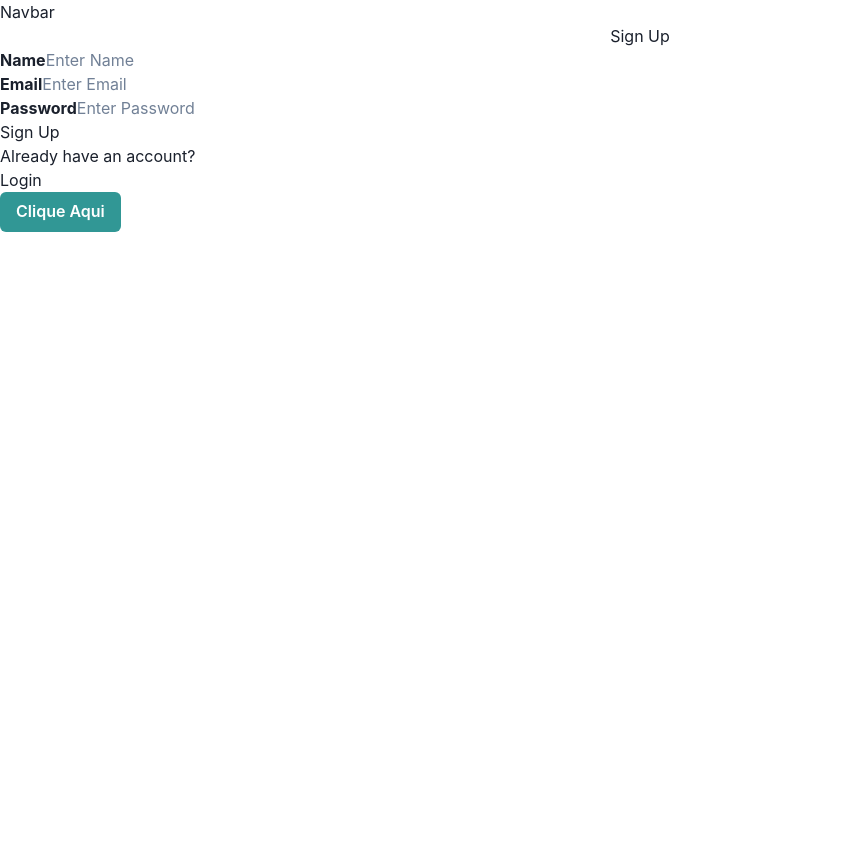
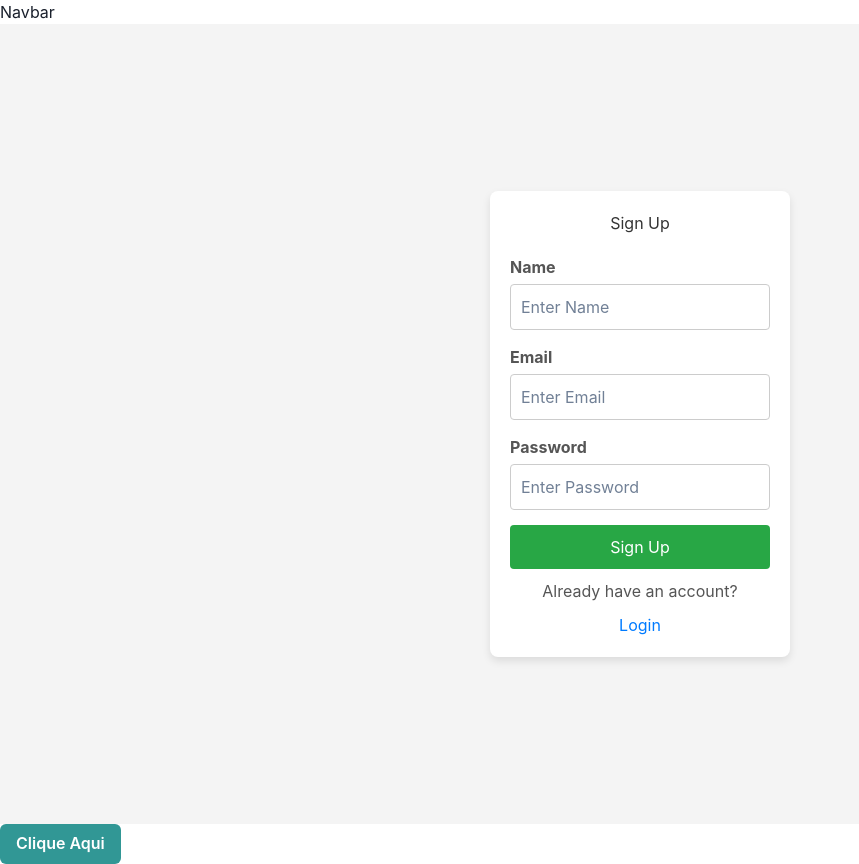
Before and after one commit to cauaauler/mixit, a React (Vite) app in the folder frontend/: page /signup in a window 1280 px wide. Shown: the whole page, without its empty margins (0-859 px from the left). Before the commit the page ends 800 px from the top, so only its background shows below. Built offline with nearby package versions, Linux system fonts and the light colour scheme.

Commit message:
login and register done

```diff
--- a/frontend/src/App.jsx
+++ b/frontend/src/App.jsx
@@ -7,6 +7,7 @@
 import AnimePage from "./pages/AnimePage";
 import CreatePage from "./pages/CreatePage";
 import Signup from "./pages/Signup";
+import Login from "./pages/Login";
 
 
 function App() {
@@ -20,6 +21,7 @@
 					<Route path="/" element={<AnimePage />} />
 					<Route path="/create" element={<CreatePage />} />
 					<Route path="/signup" element={<Signup />} />
+					<Route path="/login" element={<Login />} />
 				</Routes>
 				<Button colorScheme="teal">Clique Aqui</Button>
 			</Box>
--- a/frontend/src/pages/Login.jsx
+++ b/frontend/src/pages/Login.jsx
@@ -2,6 +2,7 @@
 import { Link } from "react-router-dom";
 import axios from "axios";
 import { useNavigate } from "react-router-dom";
+import "../styles/auth.css"; // Importa o arquivo CSS personalizado
 
 function Login() {
 	const [email, setEmail] = useState();
@@ -10,14 +11,20 @@
 
 	const handleSubmit = (e) => {
 		e.preventDefault();
+		if (!email || !password) {
+			alert("Please fill in both email and password.");
+			return;
+		}
 		axios
-			.post("http://localhost:3001/login", { email, password })
+			.post("http://localhost:5000/api/login", {
+			 "email": email,
+			 "password": password })
 			.then((result) => {
 				console.log(result);
 				if (result.data === "Success") {
 					navigate("/home");
 				} else {
-					navigate("/register");
+					navigate("/signup");
 					alert("You are not registered to this service");
 				}
 			})
@@ -25,30 +32,24 @@
 	};
 
 	return (
-		<div className="d-flex justify-content-center align-items-center bg-secondary vh-100">
-			<div className="bg-white p-3 rounded w-25">
-				<h2>
-					<center>Login</center>
-				</h2>
+		<div className="container">
+			<div className="login-box">
+				<h2>Login</h2>
 				<form onSubmit={handleSubmit}>
-					<div className="mb-3">
-						<label htmlFor="email">
-							<strong>Email</strong>
-						</label>
-						<input type="text" placeholder="Enter Email" autoComplete="off" name="email" className="form-control rounded-0" onChange={(e) => setEmail(e.target.value)} />
+					<div className="form-group">
+						<label htmlFor="email">Email</label>
+						<input type="text" placeholder="Enter Email" autoComplete="off" name="email" onChange={(e) => setEmail(e.target.value)} />
 					</div>
-					<div className="mb-3">
-						<label htmlFor="email">
-							<strong>Password</strong>
-						</label>
-						<input type="password" placeholder="Enter Password" name="password" className="form-control rounded-0" onChange={(e) => setPassword(e.target.value)} />
+					<div className="form-group">
+						<label htmlFor="password">Password</label>
+						<input type="password" placeholder="Enter Password" name="password" onChange={(e) => setPassword(e.target.value)} />
 					</div>
-					<button type="submit" className="btn btn-success w-100 rounded-0">
+					<button type="submit" className="btn">
 						Login
 					</button>
 				</form>
 				<p>Don't have an account?</p>
-				<Link to="/register" className="btn btn-default border w-100 bg-light rounded-0 text-decoration-none">
+				<Link to="/signup" className="link">
 					Sign Up
 				</Link>
 			</div>
--- a/frontend/src/pages/Signup.jsx
+++ b/frontend/src/pages/Signup.jsx
@@ -1,76 +1,58 @@
 import React, { useState } from "react";
 import { Link } from "react-router-dom";
-import axios from 'axios'
+import axios from "axios";
 import { useNavigate } from "react-router-dom";
+import "../styles/auth.css"; // Reutilizando o mesmo arquivo CSS do Login
 
 function Signup() {
-
-    const [name, setName] = useState()
-    const [email, setEmail] = useState()
-    const [password, setPassword] = useState()
-    const navigate = useNavigate()
+	const [name, setName] = useState();
+	const [email, setEmail] = useState();
+	const [password, setPassword] = useState();
+	const navigate = useNavigate();
 
 	const handleSubmit = (e) => {
-        e.preventDefault()
-        axios.post("http://localhost:5000/register", { name, email, password })
-        .then(result => {console.log(result)
-        navigate("/login")
+		e.preventDefault();
+		if (!name || !email || !password) {
+			alert("Please fill in all fields.");
+			return;
+		}
+		axios
+			.post("http://localhost:5000/api/register", {
+            "name": name,
+            "email": email,
+            "password": password })
+			.then((result) => {
+				console.log(result);
+				navigate("/login");
 			})
-        .catch(err => console.log(err))
-    }
-
+			.catch((err) => console.log(err));
+	};
 
 	return (
-    <div className="d-flex justify-content-center align-items-center bg-secondary vh-100">
-        <div className="bg-white p-3 rounded w-25">
-        <h2><center>Sign Up</center></h2>
-
+		<div className="container">
+			<div className="login-box">
+				<h2>Sign Up</h2>
 				<form onSubmit={handleSubmit}>
-                <div className="mb-3">
-                    <label htmlFor="email">
-                        <strong>Name</strong>
-                    </label>
-                    <input type="text"
-                    placeholder='Enter Name'
-                    autoComplete='off'
-                    name='email'
-                    onChange={(e) => setName(e.target.value)}
-                    />
+					<div className="form-group">
+						<label htmlFor="name">Name</label>
+						<input type="text" placeholder="Enter Name" autoComplete="off" name="name" onChange={(e) => setName(e.target.value)} />
 					</div>
-                <div className="mb-3">
-                    <label htmlFor="email">
-                        <strong>Email</strong>
-                    </label>
-                    <input type="text"
-                    placeholder='Enter Email'
-                    autoComplete='off'
-                    name='email'
-                    className='form-control rounded-0'
-                    onChange={(e) => setEmail(e.target.value)}
-
-                    />
+					<div className="form-group">
+						<label htmlFor="email">Email</label>
+						<input type="text" placeholder="Enter Email" autoComplete="off" name="email" onChange={(e) => setEmail(e.target.value)} />
 					</div>
-                <div className="mb-3">
-                    <label htmlFor="email">
-                        <strong>Password</strong>
-                    </label>
-                    <input type="password"
-                    placeholder='Enter Password'
-                    name='password'
-                    className='form-control rounded-0'
-                    onChange={(e) => setPassword(e.target.value)}
-
-                    />
+					<div className="form-group">
+						<label htmlFor="password">Password</label>
+						<input type="password" placeholder="Enter Password" name="password" onChange={(e) => setPassword(e.target.value)} />
 					</div>
-                <button type="submit" className="btn btn-success w-100 rounded-0">
+					<button type="submit" className="btn">
 						Sign Up
 					</button>
 				</form>
 				<p>Already have an account?</p>
-                <Link to="/login" className="btn btn-default border w-100 bg-light rounded-0 text-decoration-none">
+				<Link to="/login" className="link">
 					Login
 				</Link>
-
 			</div>
 		</div>
 	);
--- /dev/null
+++ b/frontend/src/styles/auth.css
@@ -0,0 +1,79 @@
+/* Estilo da página de login */
+.container {
+	display: flex;
+	justify-content: center;
+	align-items: center;
+	height: 100vh;
+	background-color: #f4f4f4;
+	margin: 0;
+}
+
+.login-box {
+	background-color: #fff;
+	padding: 20px;
+	border-radius: 8px;
+	box-shadow: 0 4px 8px rgba(0, 0, 0, 0.1);
+	width: 300px;
+	text-align: center;
+}
+
+h2 {
+	margin-bottom: 20px;
+	color: #333;
+}
+
+.form-group {
+	margin-bottom: 15px;
+	text-align: left;
+}
+
+label {
+	display: block;
+	margin-bottom: 5px;
+	color: #555;
+	font-weight: bold;
+}
+
+input {
+	width: 100%;
+	padding: 10px;
+	border: 1px solid #ccc;
+	border-radius: 4px;
+	box-sizing: border-box;
+}
+
+input:focus {
+	border-color: #007bff;
+	outline: none;
+}
+
+.btn {
+	width: 100%;
+	padding: 10px;
+	background-color: #28a745;
+	color: #fff;
+	border: none;
+	border-radius: 4px;
+	cursor: pointer;
+	font-size: 16px;
+}
+
+.btn:hover {
+	background-color: #218838;
+}
+
+p {
+	margin-top: 10px;
+	color: #555;
+}
+
+.link {
+	display: inline-block;
+	margin-top: 10px;
+	color: #007bff;
+	text-decoration: none;
+}
+
+.link:hover {
+	text-decoration: underline;
+}
```
Also changed, not shown: 1 other file (tests, documents, lock files or other folders). Lines whose indentation alone changed are shown as unchanged.
